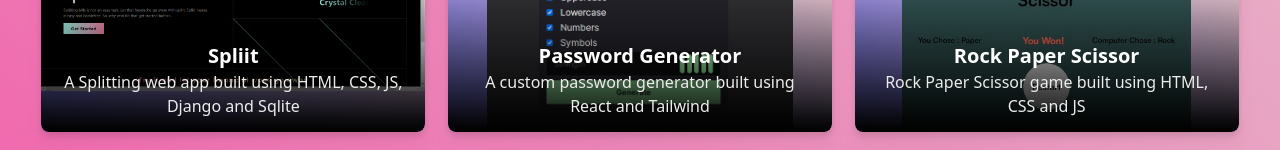
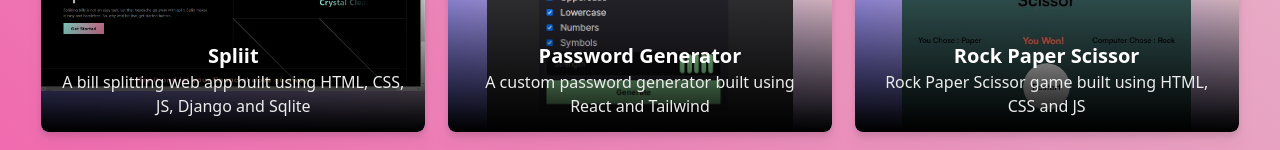
Before and after one commit to ShivaKodes/portfolio, a React (Vite) app: page / in a window 1280 px wide. Shown: the part 548-698 px from the top of the page. Built offline with nearby package versions, Linux system fonts and the light colour scheme; a web font is replaced by a local one; what tailwind-gradient-mask-image would draw is missing.

Commit message:
minor spelling mistake

```diff
--- a/src/data/data.js
+++ b/src/data/data.js
@@ -13,7 +13,7 @@ const cardData = [
     githubLink: "https://github.com/ShivaKodes/Split",
     deployedLink: "",
     description:
-      "A Splitting web app built using HTML, CSS, JS, Django and Sqlite",
+      "A bill splitting web app built using HTML, CSS, JS, Django and Sqlite",
   },
 
   {
```
